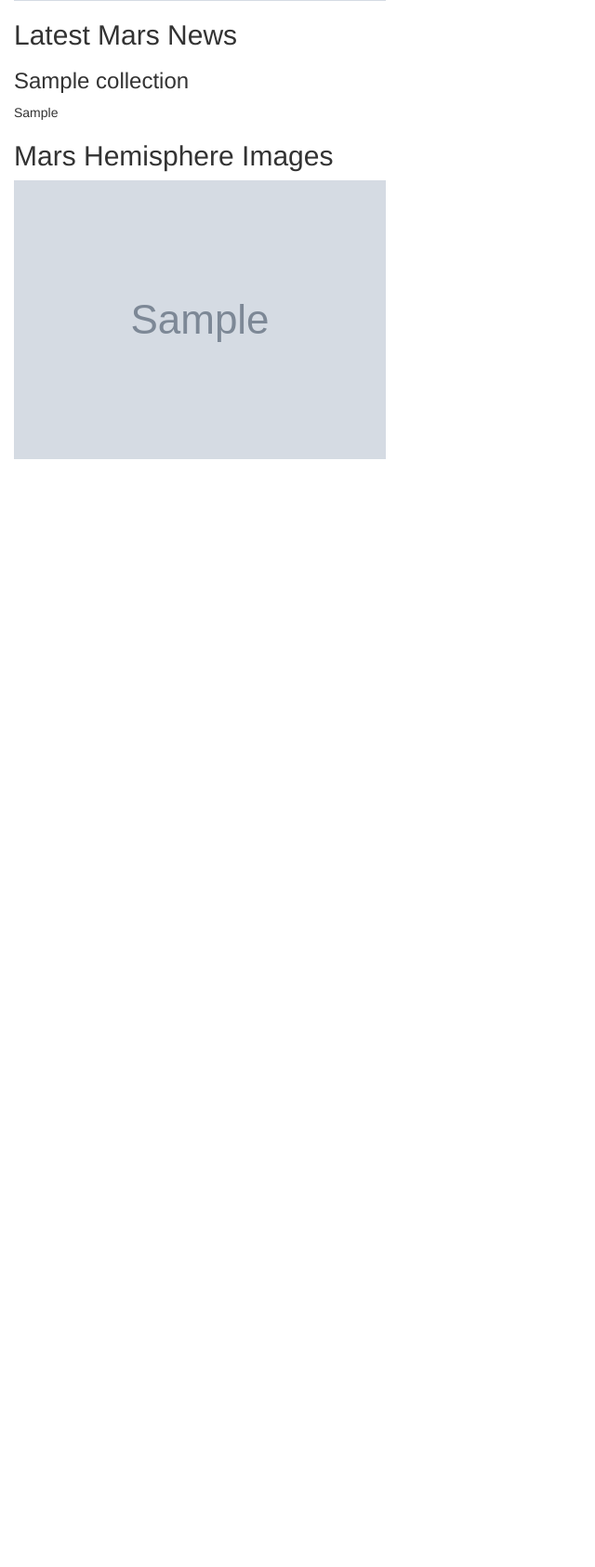
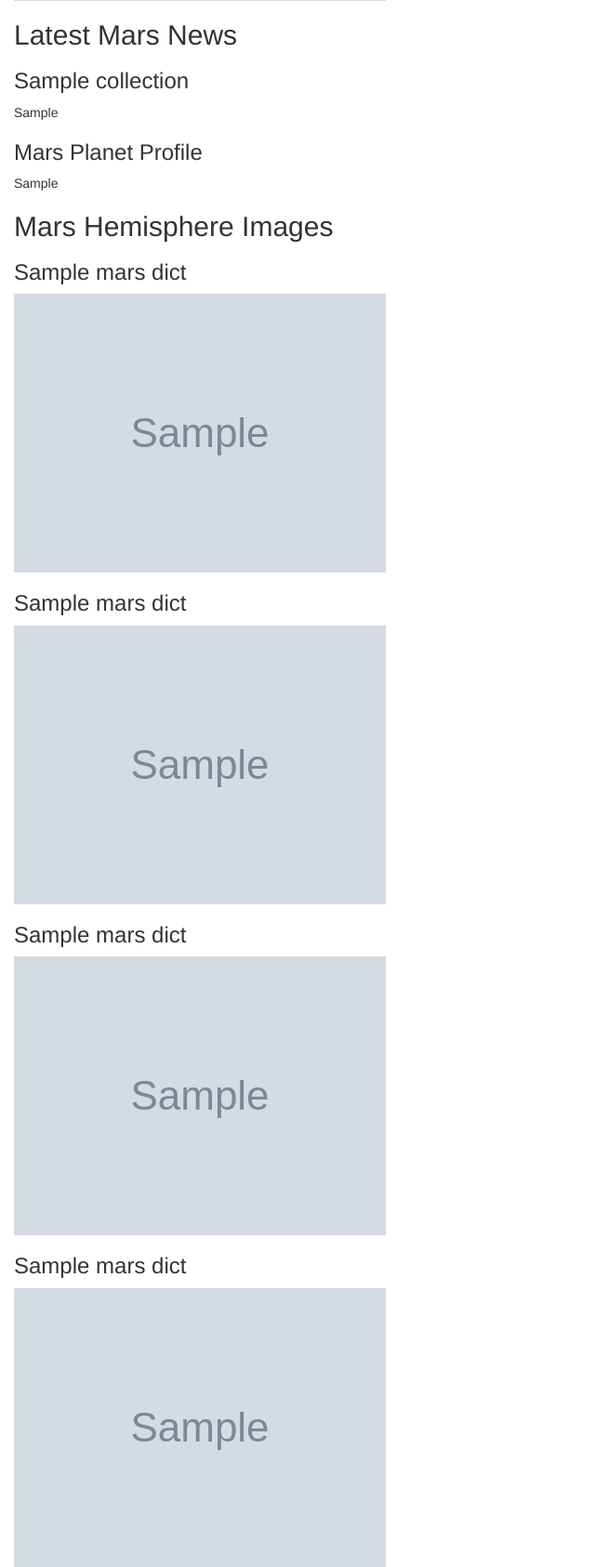
Before and after one commit to Elaine081972/web-scraping-challenge, a Flask app: page / in a window 1280 px wide. Shown: the part 628-2314 px from the top of the page at 93% size, without its empty margins (0-640 px from the left). Before the commit the page ends 1122 px from the top, so only its background shows below. Run offline with Flask 2, Linux system fonts and the light colour scheme; grey boxes marked "Sample" are stand-in pictures; a database or web service that is not in the repository returns one stand-in record (values such as "Sample title"); some libraries are stand-ins or nearby versions.

Commit message:
update html/readmen

```diff
--- a/app.py
+++ b/app.py
@@ -7,7 +7,6 @@ app = Flask(__name__)
 
 # Use PyMongo to establish Mongo connection
 mongo = PyMongo(app, uri="mongodb://localhost:27017/mars_app")
-
 
 # Route to render index.html template using data from Mongo
 @app.route("/")
--- a/templates/index.html
+++ b/templates/index.html
@@ -21,8 +21,20 @@
     <h2>Latest Mars News</h2>
     <h3>{{ mars.news_title }}</h3>
     <p>{{ mars.news_p }}</p>
+    <h3>Mars Planet Profile</h3>
+    <p>{{ mars.mars_facts|safe }}</p>
     <h2>Mars Hemisphere Images</h2>
-    <img src="{{ mars.syrtis_image_url }}" alt="Mars_hemisphere">
+    <h3>{{ mars.mars_dict_list[0]["title"] }}</h3>
+    <img src="{{ mars.mars_dict_list[0]["img_url"] }}" alt="Mars_hemisphere_Cerberus">
+    <h3>{{ mars.mars_dict_list[1]["title"] }}</h3>
+    <img src="{{ mars.mars_dict_list[1]["img_url"] }}" alt="Mars_hemisphere_Schiaparelli">
+    <h3>{{ mars.mars_dict_list[2]["title"] }}</h3>
+    <img src="{{ mars.mars_dict_list[2]["img_url"] }}" alt="Mars_hemisphere_Syrtis">
+    <h3>{{ mars.mars_dict_list[3]["title"] }}</h3>
+    <img src="{{ mars.mars_dict_list[3]["img_url"] }}" alt="Mars_hemisphere_Valles">
+
+
+
     {% endif %}
   </div>
   </div>
```
Also changed, not shown: README.md.
